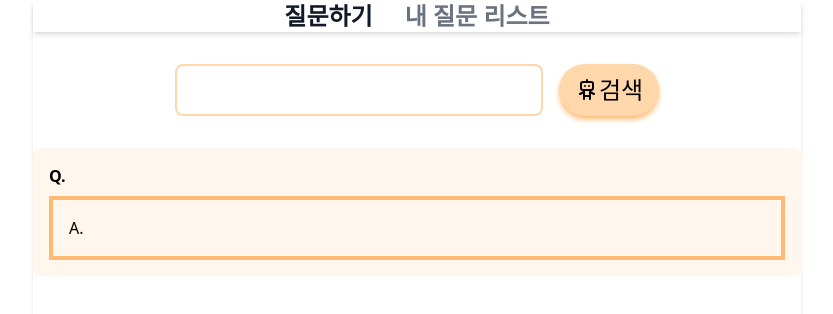
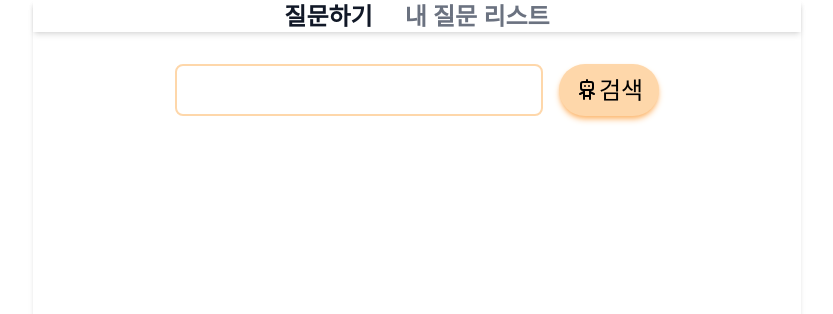
Before and after one commit to FullTimeScam/Chat-Gpt_API2, a React (Vite) app: page / in a window 1280 px wide. Shown: the top 314 px of the page, without its empty margins (223-1056 px from the left). Built offline with nearby package versions, Linux system fonts and the light colour scheme.

Commit message:
맵함수 적용

```diff
--- a/src/page/Home.jsx
+++ b/src/page/Home.jsx
@@ -68,9 +68,9 @@ const Home = () => {
         </button>
       </form>
       <ul>
-        {chatlist && (
-          <ChatlistCard question={chatlist.question} answer={chatlist.answer} />
-        )}
+        {chatlist.map((v, i) => (
+          <ChatlistCard key={i} question={v.question} answer={i.answer} />
+        ))}
       </ul>
     </div>
   );
```
